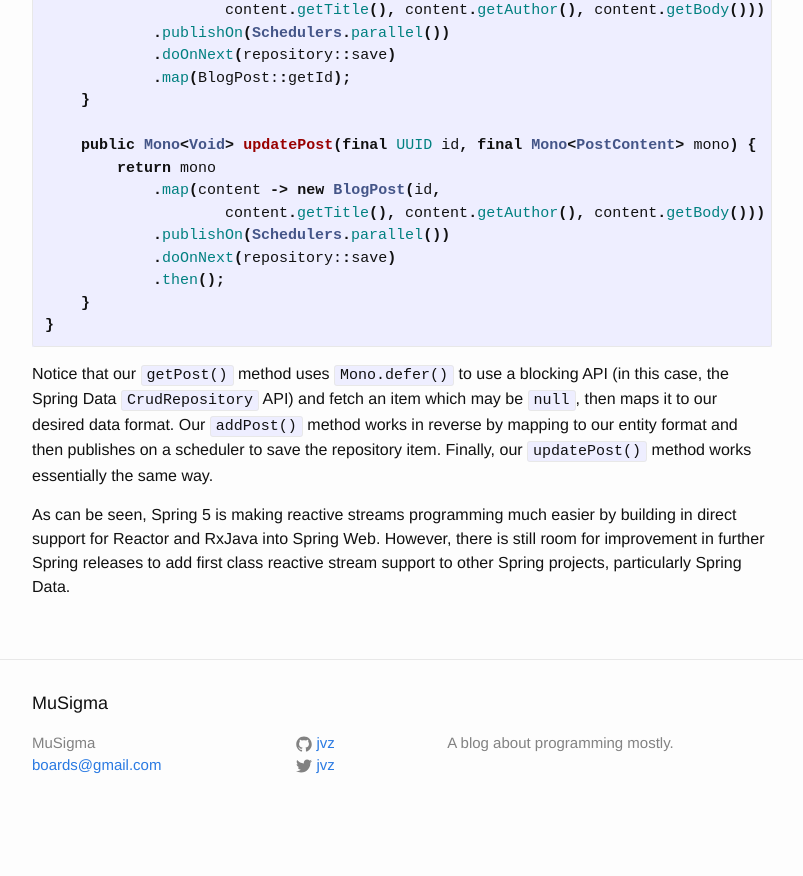
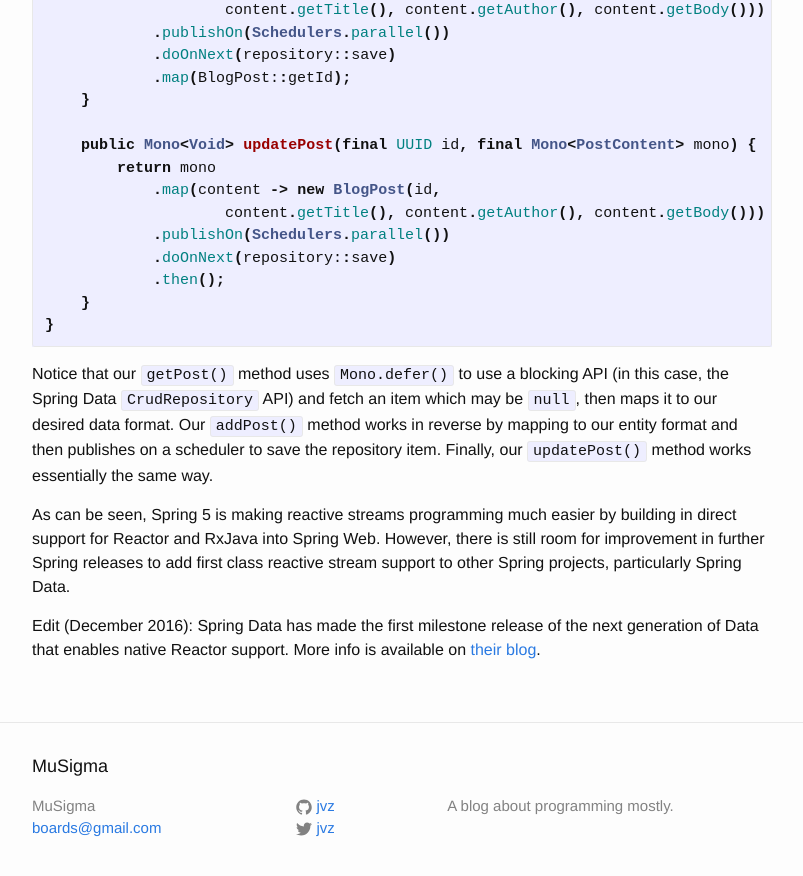
Before and after one commit to jvz/musigma.blog, a Jekyll site: the page built from _posts/2016-11-21-reactor.md, in a window 1280 px wide and 900 px high, scrolled down 8762 px. Shown: the top 876 px of the window, without its empty margins (238-1041 px from the left). Built offline with Jekyll 4.4.1, drawn with Linux system fonts in a browser that asks for light colours; before the commit the page ends 9599 px from its top, so only the background shows below that.

Commit message:
Add note about new spring data release

```diff
--- a/_posts/2016-11-21-reactor.md
+++ b/_posts/2016-11-21-reactor.md
@@ -473,6 +473,10 @@ building in direct support for Reactor and RxJava into Spring Web. However, ther
 is still room for improvement in further Spring releases to add first class
 reactive stream support to other Spring projects, particularly Spring Data.
 
+Edit (December 2016): Spring Data has made the first milestone release of the
+next generation of Data that enables native Reactor support. More info is available
+on [their blog][springdatapost].
+
 [reactor]: https://projectreactor.io/
 [manifesto]: http://www.reactivemanifesto.org/
 [rs]: http://www.reactive-streams.org/
```
Also changed, not shown: other parts of _posts/2016-11-21-reactor.md (+1 -0 lines).
